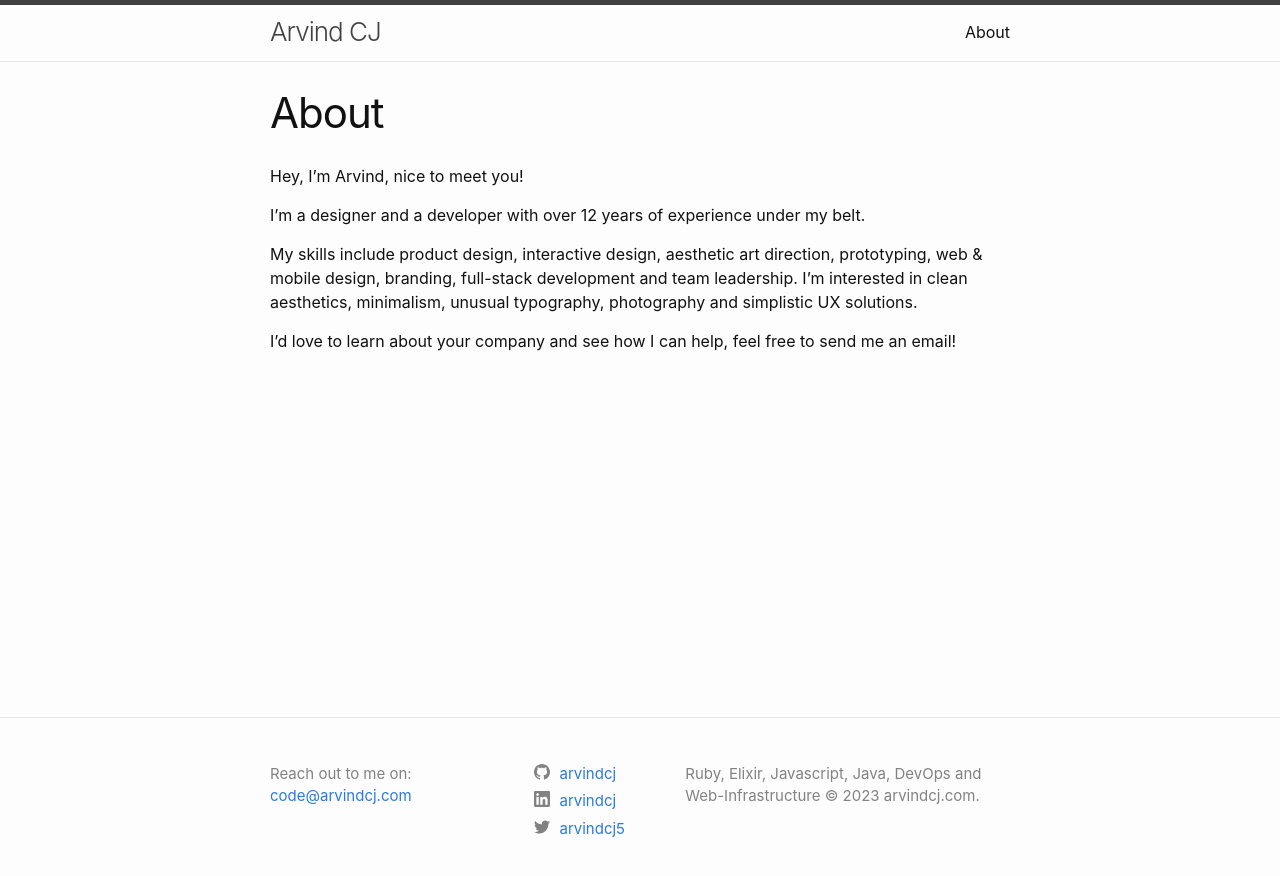
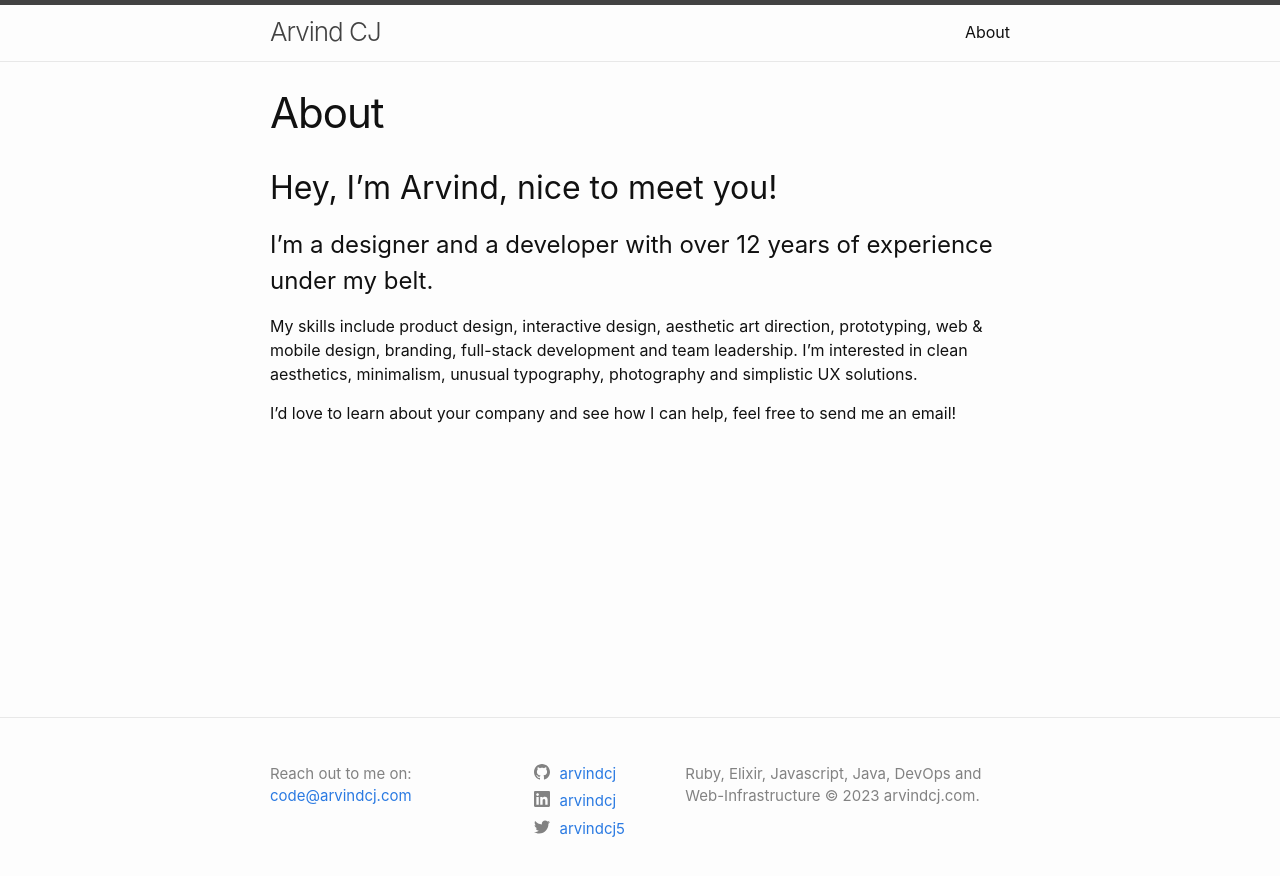
Before and after one commit to arvindcj/arvindcj.github.io, a Jekyll site: the page built from about.markdown, in a window 1280 px wide. Shown: the top 876 px of the page. Built offline with Jekyll 4.4.1, drawn with Linux system fonts in a browser that asks for light colours.

```diff
--- a/about.markdown
+++ b/about.markdown
@@ -4,9 +4,9 @@ title: About
 permalink: /about/
 ---
 
-Hey, I’m Arvind, nice to meet you!
+## Hey, I’m Arvind, nice to meet you!
 
-I’m a designer and a developer with over 12 years of experience under my belt.
+# I’m a designer and a developer with over 12 years of experience under my belt.
 
 My skills include product design, interactive design, aesthetic art direction, prototyping, web & mobile design, branding, full-stack development and team leadership. I’m interested in clean aesthetics, minimalism, unusual typography, photography and simplistic UX solutions.
 
```
